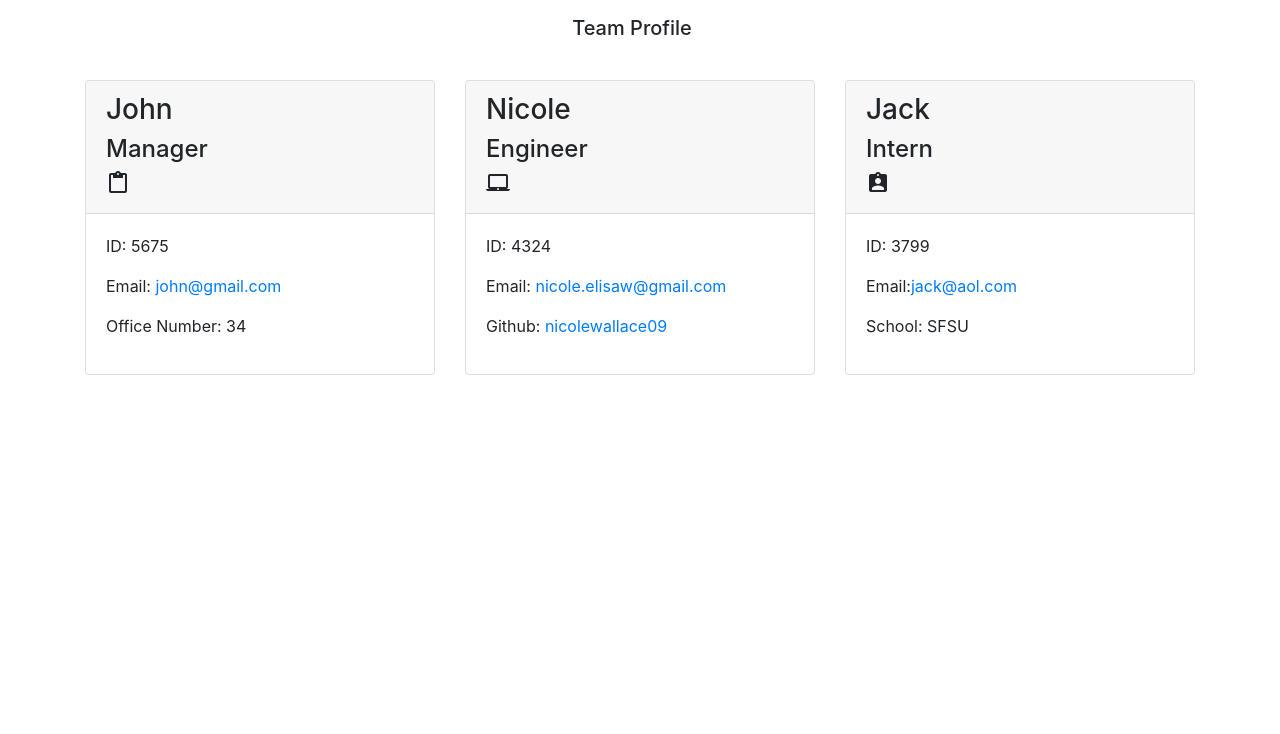
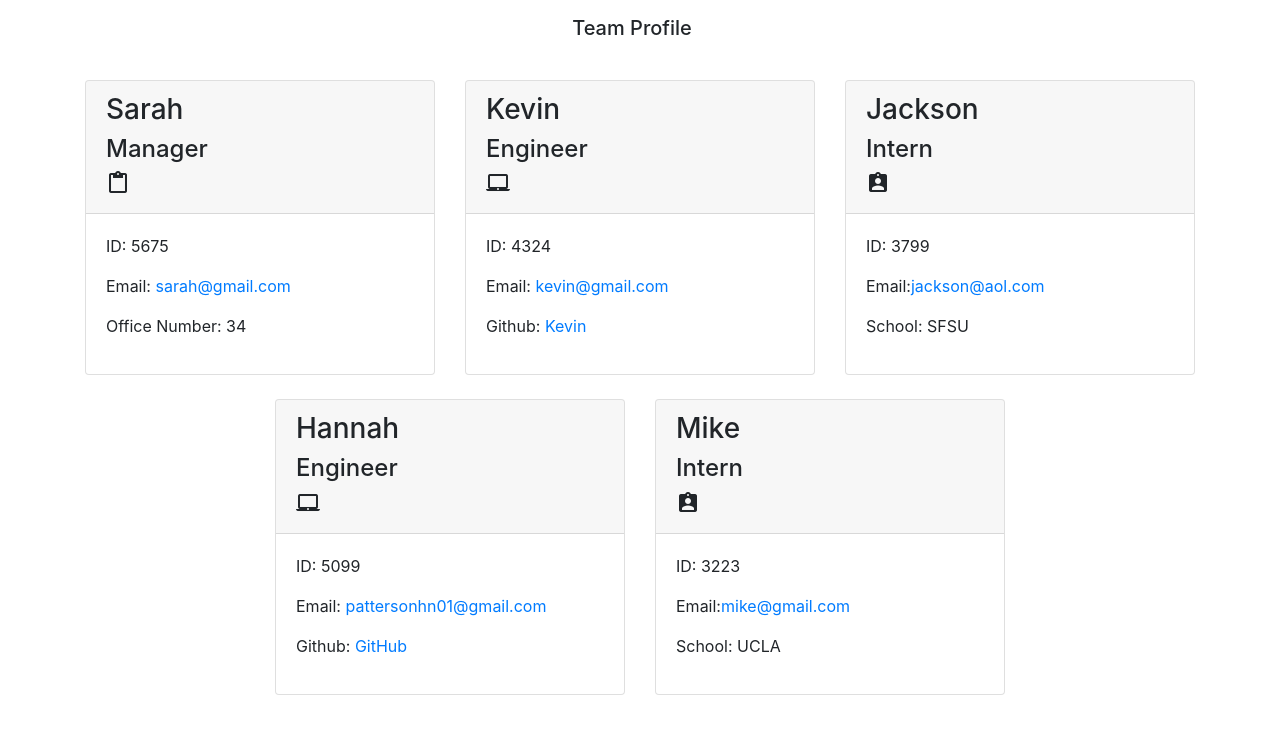
Before and after one commit to pattersonhn/team-profile-gen, a website: page dist/index.html in a window 1280 px wide. Drawn offline with nearby package versions, Linux system fonts and the light colour scheme.

Commit message:
finished index

```diff
--- a/dist/index.html
+++ b/dist/index.html
@@ -23,13 +23,13 @@
                 <div class="col-4 mt-4">
                     <div class="card h-100">
                         <div class="card-header">
-                            <h3>John</h3>
+                            <h3>Sarah</h3>
                             <h4>Manager</h4><i class="material-icons">content_paste</i>
                         </div>
 
                         <div class="card-body">
                             <p class="id">ID: 5675</p>
-                            <p class="email">Email: <a href="mailto:john@gmail.com">john@gmail.com</a></p>
+                            <p class="email">Email: <a href="mailto:sarah@gmail.com">sarah@gmail.com</a></p>
                             <p class="office">Office Number: 34</p>
                         </div>
 
@@ -38,14 +38,14 @@
                 <div class="col-4 mt-4">
                     <div class="card h-100">
                         <div class="card-header">
-                            <h3>Nicole</h3>
+                            <h3>Kevin</h3>
                             <h4>Engineer</h4><i class="material-icons">laptop_mac</i>
                         </div>
 
                         <div class="card-body">
                             <p class="id">ID: 4324</p>
-                            <p class="email">Email: <a href="mailto:nicole.elisaw@gmail.com">nicole.elisaw@gmail.com</a></p>
-                            <p class="github">Github: <a href="https://github.com/nicolewallace09">nicolewallace09</a></p>
+                            <p class="email">Email: <a href="mailto:kevin@gmail.com">kevin@gmail.com</a></p>
+                            <p class="github">Github: <a href="https://github.com/kevin">Kevin</a></p>
                         </div>
 
                     </div>
@@ -53,14 +53,52 @@
                 <div class="col-4 mt-4">
                     <div class="card h-100">
                         <div class="card-header">
-                            <h3>Jack</h3>
+                            <h3>Jackson</h3>
                             <h4>Intern</h4><i class="material-icons">assignment_ind</i>
                         </div>
 
                         <div class="card-body">
                             <p class="id">ID: 3799</p>
-                            <p class="email">Email:<a href="mailto:jack@aol.com">jack@aol.com</a></p>
+                            <p class="email">Email:<a href="mailto:jackson@aol.com">jackson@aol.com</a></p>
                             <p class="school">School: SFSU</p>
                         </div>
                 </div>
             </div>
+            <div class="col-4 mt-4">
+                <div class="card h-100">
+                    <div class="card-header">
+                        <h3>Hannah</h3>
+                        <h4>Engineer</h4><i class="material-icons">laptop_mac</i>
+                    </div>
+
+                    <div class="card-body">
+                        <p class="id">ID: 5099</p>
+                        <p class="email">Email: <a href="mailto:pattersonhn01@gmail.com">pattersonhn01@gmail.com</a></p>
+                        <p class="github">Github: <a href="https://github.com/pattersonhn/team-profile-gen/blob/main/dist/index.html">GitHub</a></p>
+                    </div>
+
+                </div>
+            </div>
+            <div class="col-4 mt-4">
+                <div class="card h-100">
+                    <div class="card-header">
+                        <h3>Mike</h3>
+                        <h4>Intern</h4><i class="material-icons">assignment_ind</i>
+                    </div>
+
+                    <div class="card-body">
+                        <p class="id">ID: 3223</p>
+                        <p class="email">Email:<a href="mailto:mike@gmail.com">mike@gmail.com</a></p>
+                        <p class="school">School: UCLA</p>
+                    </div>
+            </div>
+        </div>
+    </div>
+</div>
+</main>
+
+</body>
+<script src="https://code.jquery.com/jquery-3.5.1.slim.min.js" integrity="sha384-DfXdz2htPH0lsSSs5nCTpuj/zy4C+OGpamoFVy38MVBnE+IbbVYUew+OrCXaRkfj" crossorigin="anonymous"></script>
+<script src="https://cdn.jsdelivr.net/npm/popper.js@1.16.0/dist/umd/popper.min.js" integrity="sha384-Q6E9RHvbIyZFJoft+2mJbHaEWldlvI9IOYy5n3zV9zzTtmI3UksdQRVvoxMfooAo" crossorigin="anonymous"></script>
+<script src="https://stackpath.bootstrapcdn.com/bootstrap/4.5.0/js/bootstrap.min.js" integrity="sha384-OgVRvuATP1z7JjHLkuOU7Xw704+h835Lr+6QL9UvYjZE3Ipu6Tp75j7Bh/kR0JKI" crossorigin="anonymous"></script>
+</html>
```
